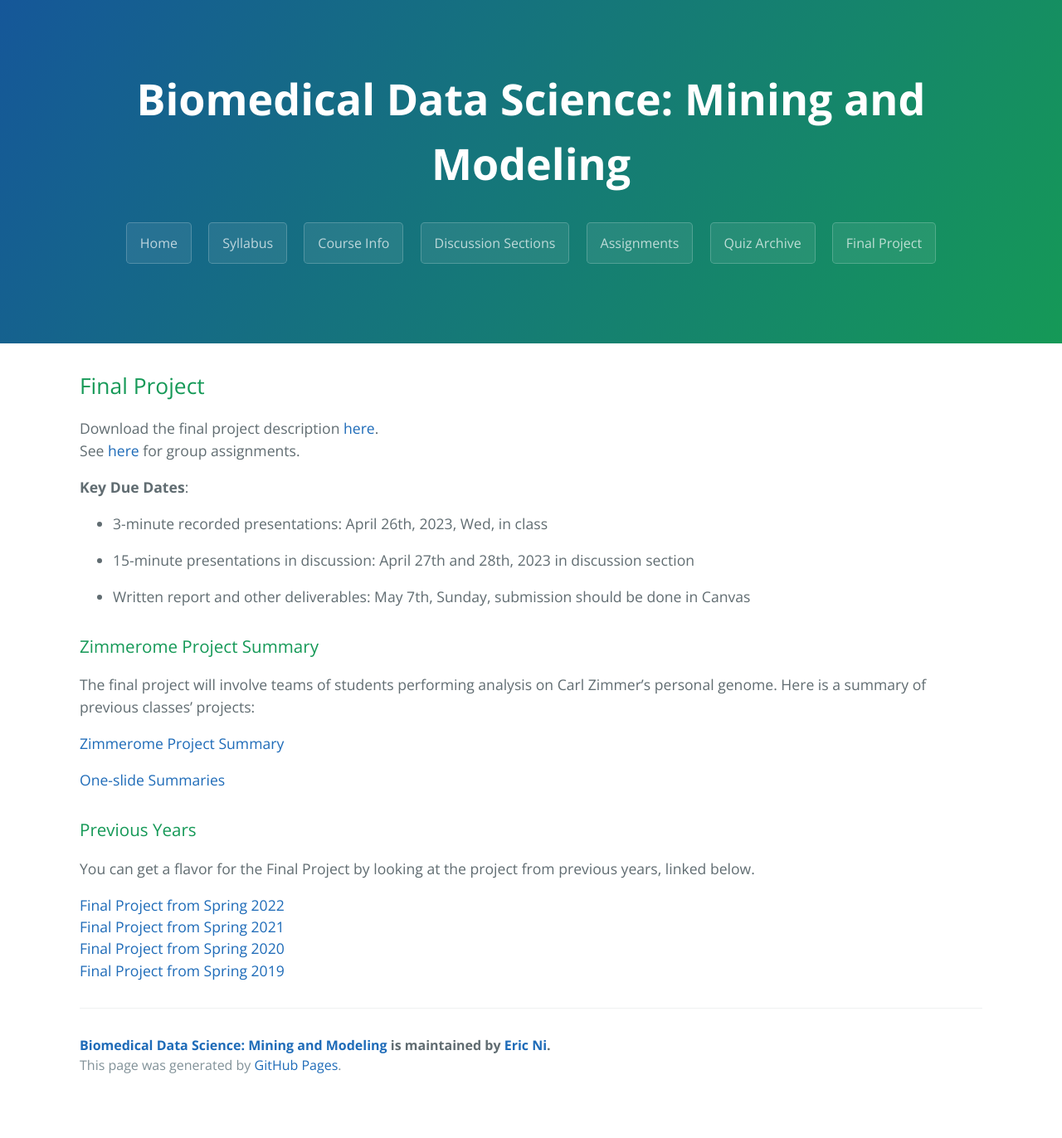
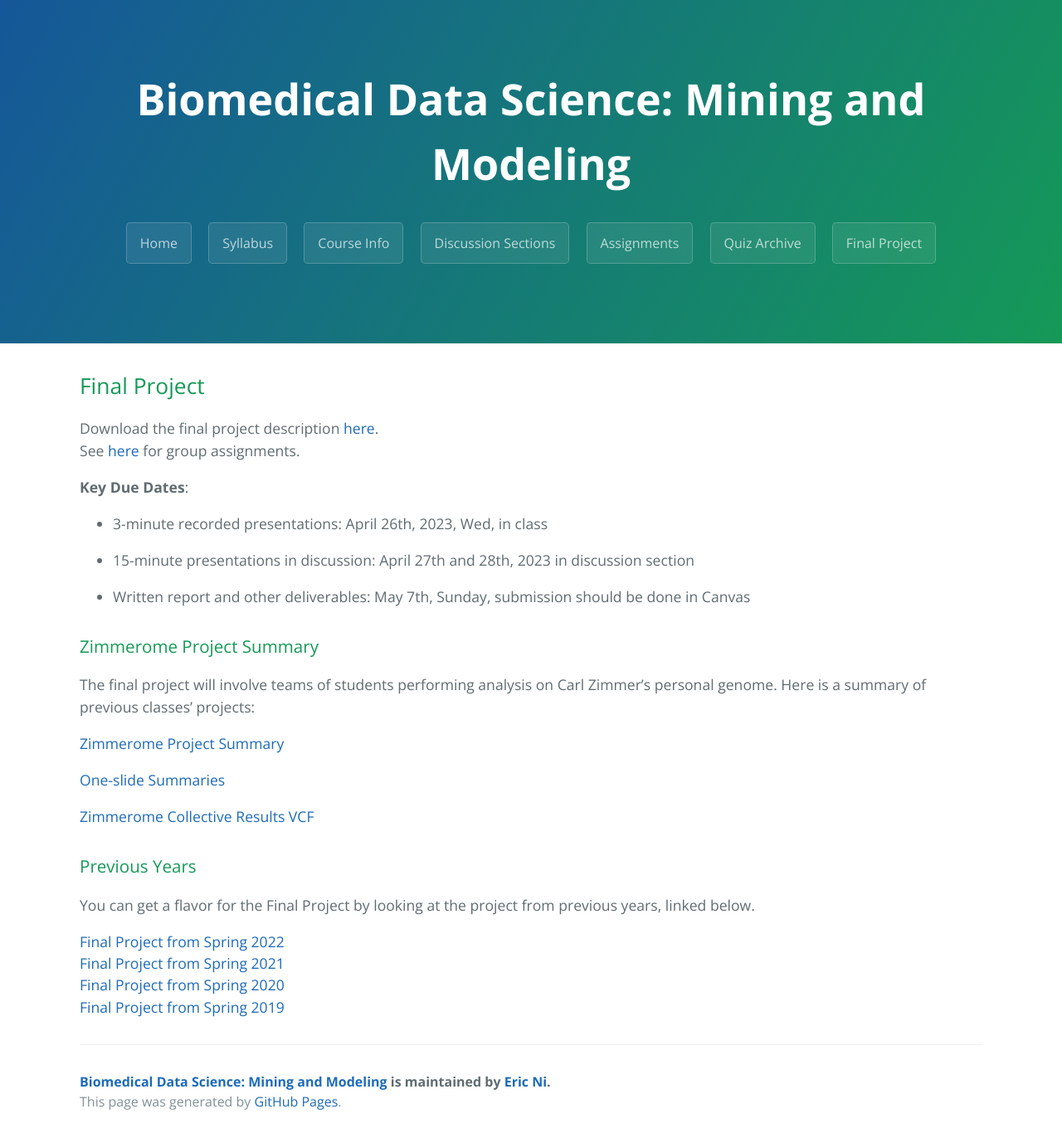
Before and after one commit to gersteinlab/cbb752b23, a Jekyll site: the page built from final.md, in a window 1280 px wide. Shown: the whole page at 83% size. Built offline with Jekyll 4.4.1, drawn with Linux system fonts in a browser that asks for light colours; before the commit the page ends 1328 px from its top, so only the background shows below that.

Commit message:
Update final.md

```diff
--- a/final.md
+++ b/final.md
@@ -20,10 +20,11 @@ See [here](https://docs.google.com/spreadsheets/d/12eF1q4HXe_D7Pig2947wOGnLPG8hf
 ### Zimmerome Project Summary
 The final project will involve teams of students performing analysis on Carl Zimmer's personal genome. Here is a summary of previous classes' projects:
 
-[Zimmerome Project Summary](http://files2.gersteinlab.org/public-docs/2022/12.09/zimmerome_project_summary.pptx)
+[Zimmerome Project Summary](http://files.gersteinlab.org/public-docs/2023/06.02/zimmerone_projects_summary_2017-2023.pdf)
 
-[One-slide Summaries](http://files2.gersteinlab.org/public-docs/2022/12.09/one_slide_summary_(zimmerome)_111522.pptx)
+[One-slide Summaries](http://files.gersteinlab.org/public-docs/2023/06.02/zimmerone_projects_summary_2017-2023.pptx)
 
+[Zimmerome Collective Results VCF](http://files.gersteinlab.org/public-docs/2023/06.02/2023.all.vcf.gz)
 
 ### Previous Years
 You can get a flavor for the Final Project by looking at the project from previous years, linked below.
```
